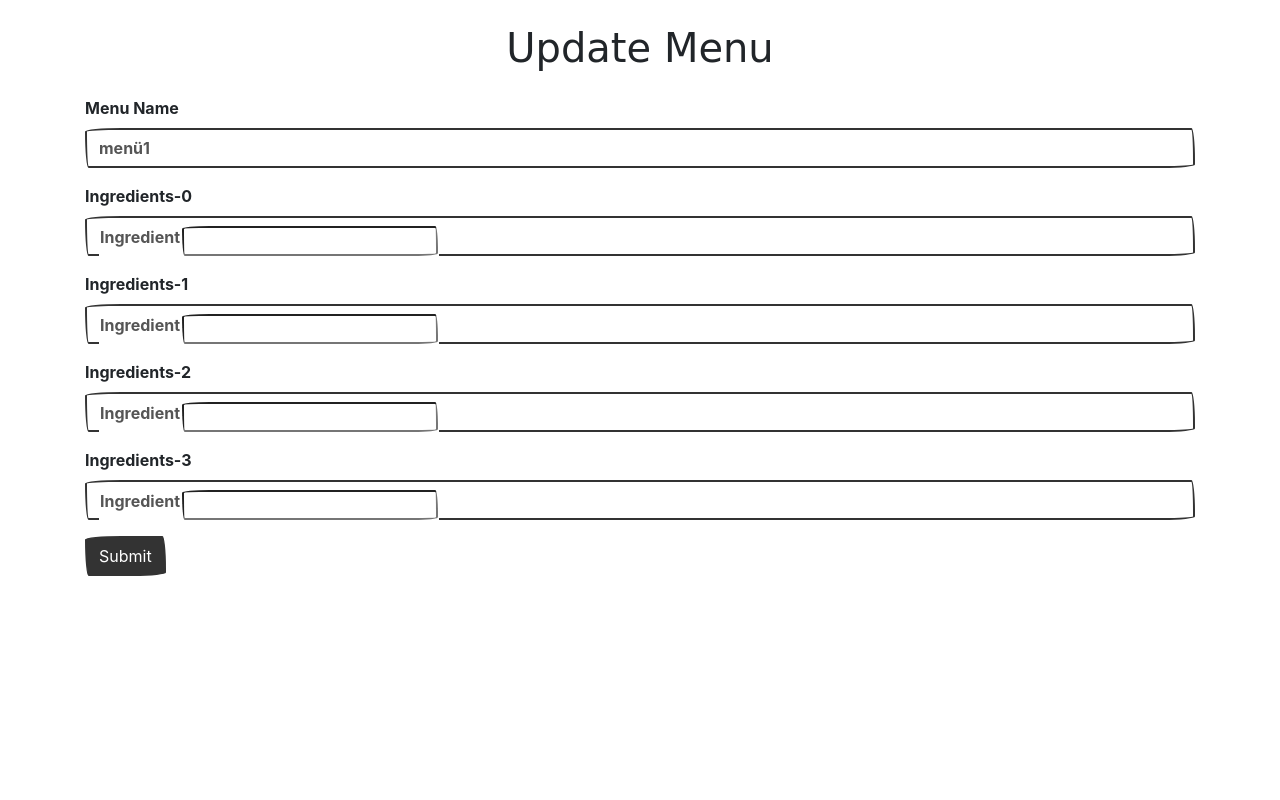
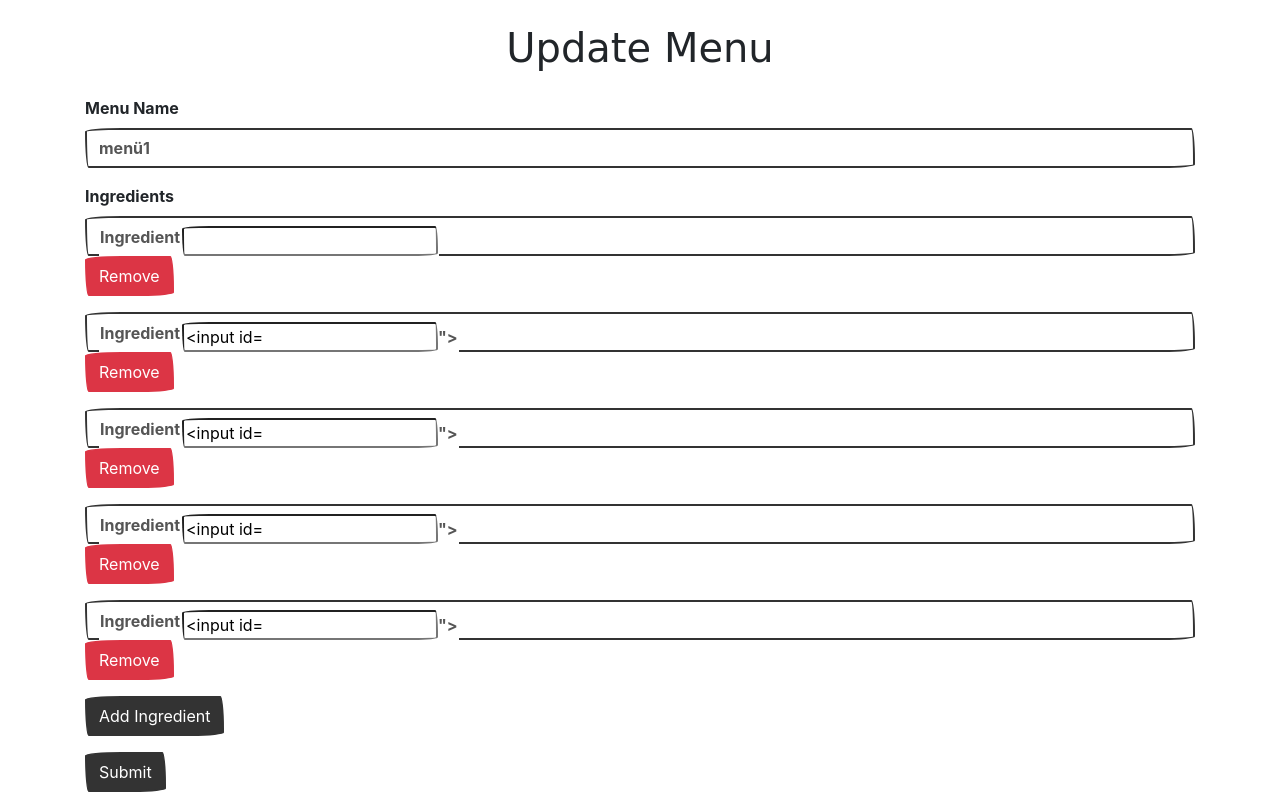
Before and after one commit to HolgerKurtz/grocery-list, a Flask app: a page that uses templates/update_menu.html in a window 1280 px wide. Run offline with Flask 3, Linux system fonts and the light colour scheme; some libraries are stand-ins or nearby versions; some web fonts are replaced.

Commit message:
👭🏅 Checkpoint ./server.py:17614628/5076 ./templates/update_menu.html:17614628/14916

```diff
--- a/server.py
+++ b/server.py
@@ -1,6 +1,6 @@
 from flask import Flask, render_template, request, jsonify, redirect, url_for
 from menumanager import MenuManager
-from forms import MenuForm
+from forms import MenuForm, IngredientForm
 
 app = Flask(__name__)
 app.secret_key = 'hhidfh-23hih-hi234'
@@ -49,14 +49,16 @@ def update_menu(menu_name):
         return "This menu does not exist."
     form = MenuForm()
     if form.validate_on_submit():
-        new_ingredients = form.ingredients.data
+        new_ingredients = [ingredient_form for ingredient_form in form.ingredients.entries]
         menu_manager.menu_data[menu_name] = new_ingredients
-        return redirect(url_for('index'))
+        return redirect(url_for('index'))  # Redirect to the menu overview page
     elif request.method == 'GET':
         form.name.data = menu_name
-        # populate the ingredients
         for ingredient in menu_manager.menu_data[menu_name]:
-            form.ingredients.append_entry(ingredient)
+            ingredient_form = IngredientForm()
+            ingredient_form.name.data = ingredient
+            form.ingredients.append_entry(ingredient_form)
+        form.ingredients.append_entry(IngredientForm())  # append an empty form
     return render_template('update_menu.html', form=form)
 
 if __name__ == '__main__':
--- a/templates/update_menu.html
+++ b/templates/update_menu.html
@@ -6,6 +6,7 @@
       href="https://cdn.jsdelivr.net/npm/bootswatch@4.5.2/dist/sketchy/bootstrap.min.css"
       rel="stylesheet"
     />
+    <script src="https://code.jquery.com/jquery-3.5.1.min.js"></script>
   </head>
   <body>
     <div class="container">
@@ -16,15 +17,46 @@
           {{ form.name.label }} {{ form.name(class="form-control") }}
         </div>
         <div class="form-group">
-          {% for ingredient_field in form.ingredients.entries %}
-          <div class="form-group">
-            {{ ingredient_field.label }} {{
-            ingredient_field(class="form-control") }}
+          {{ form.ingredients.label }}
+          <div id="ingredients-list">
+            {% for ingredient_field in form.ingredients.entries %}
+            <div class="form-group ingredient">
+              {{ ingredient_field(class="form-control") }}
+              <button type="button" class="btn btn-danger remove-ingredient">
+                Remove
+              </button>
+            </div>
+            {% endfor %}
           </div>
-          {% endfor %}
+          <button type="button" class="btn btn-primary" id="add-ingredient">
+            Add Ingredient
+          </button>
         </div>
         {{ form.submit(class="btn btn-primary") }}
       </form>
     </div>
+    <script>
+      $(document).ready(function () {
+        $("#add-ingredient").click(function () {
+          var ingredientHTML =
+            '<div class="form-group ingredient">' +
+            '<input type="text" class="form-control" name="ingredients-__index__-name">' +
+            '<button type="button" class="btn btn-danger remove-ingredient">Remove</button>' +
+            "</div>";
+          var index = $("#ingredients-list .ingredient").length;
+          $("#ingredients-list").append(
+            ingredientHTML.replace("__index__", index)
+          );
+        });
+        $("#ingredients-list").on("click", ".remove-ingredient", function () {
+          $(this).parent(".ingredient").remove();
+          $("#ingredients-list .ingredient").each(function (index, element) {
+            $(element)
+              .find("input")
+              .attr("name", "ingredients-" + index + "-name");
+          });
+        });
+      });
+    </script>
   </body>
 </html>
```
